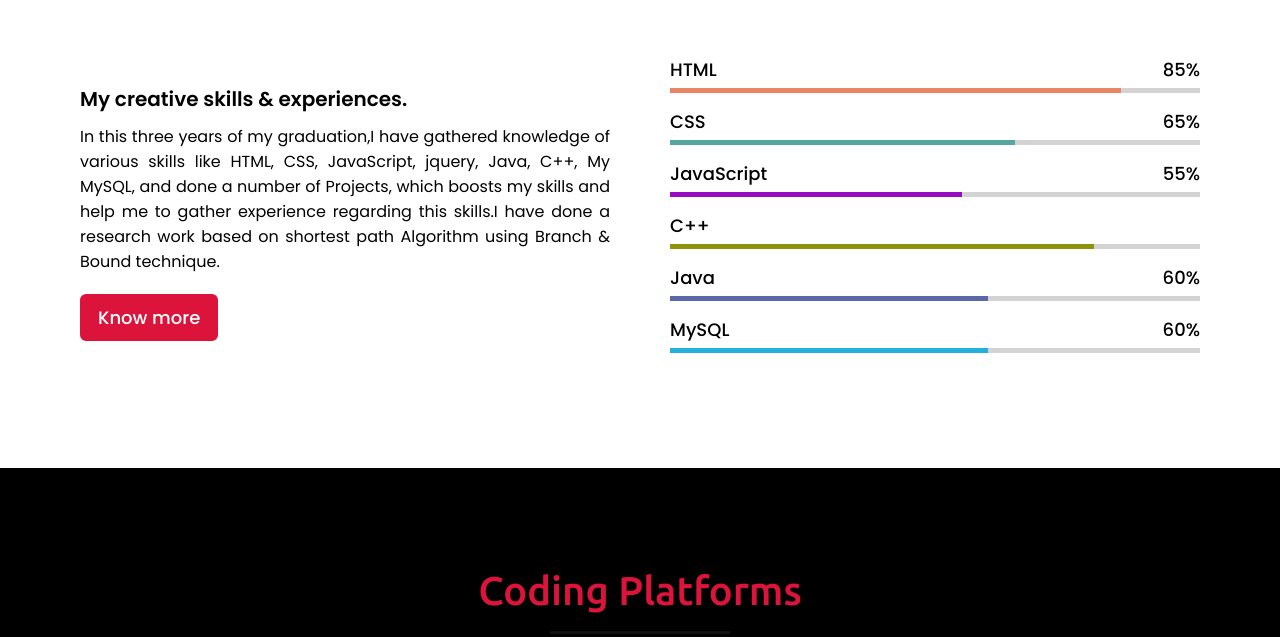
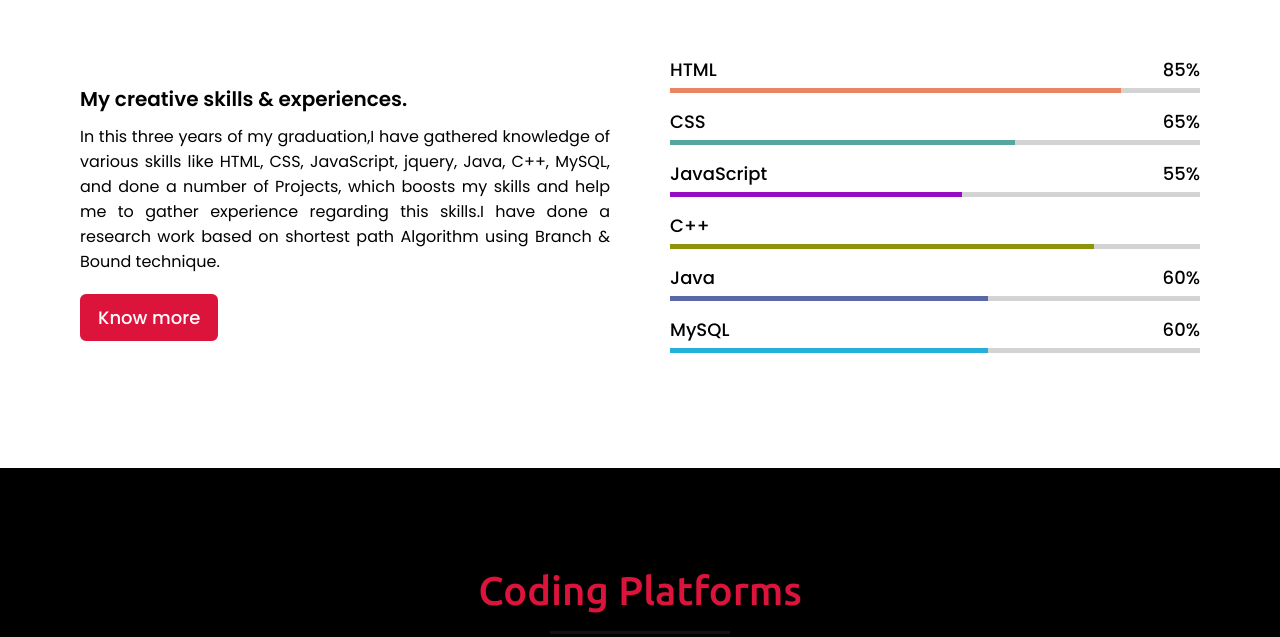
Before and after one commit to Nitish00000/My_Portfolio, a plain HTML site: page index.html in a window 1280 px wide. Shown: the part 2335-2972 px from the top of the page. Drawn offline with nearby package versions, Linux system fonts and the light colour scheme.

Commit message:
Update index.html

```diff
--- a/index.html
+++ b/index.html
@@ -104,7 +104,7 @@
             <div class="skills-content">
                 <div class="column left">
                     <div class="text">My creative skills & experiences.</div>
-                    <p>In this three years of my graduation,I have gathered knowledge of various skills like HTML, CSS, JavaScript, jquery, Java, C++, My MySQL, and done a number of Projects, which boosts my skills and help me to gather experience regarding
+                    <p>In this three years of my graduation,I have gathered knowledge of various skills like HTML, CSS, JavaScript, jquery, Java, C++, MySQL, and done a number of Projects, which boosts my skills and help me to gather experience regarding
                         this skills.I have done a research work based on shortest path Algorithm using Branch & Bound technique. </p>
                     <a href="#contact">Know more</a>
                 </div>
```
